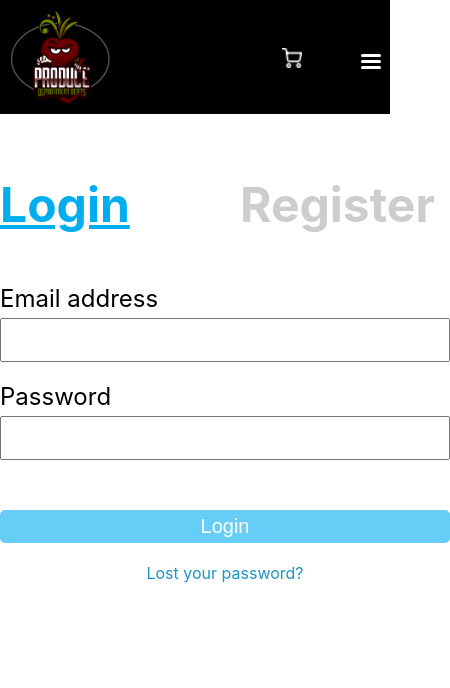
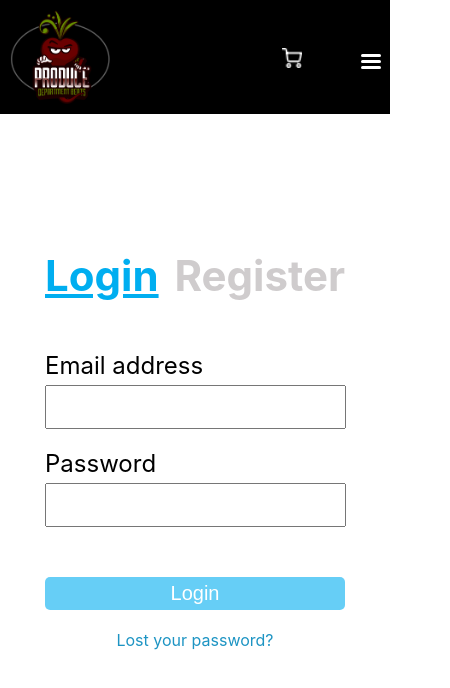
Before and after one commit to vernonsyncere/pdbeats, a React (Create React App) app in the folder client/: page / in a window 390 px wide. Shown: the top 688 px of the page, 450 px wide, since content can reach past the window. Built offline with nearby package versions, Linux system fonts and the light colour scheme.

Commit message:
media query for RegistartionLogin page

```diff
--- a/client/src/components/RegistrationLogin/StyledRegistrationLogin.module.css
+++ b/client/src/components/RegistrationLogin/StyledRegistrationLogin.module.css
@@ -4,7 +4,7 @@
 }
 
 .Registration {
-  margin-top: 175px;
+  margin-top: 250px;
 }
 
 .formBox {
@@ -81,3 +81,56 @@
   margin-top: 20px;
   color: rgb(29, 148, 195);
 }
+
+
+@media(max-width: 475px) {
+  .formBox {
+    width: 300px;
+  }
+
+  .titles {
+    font-size: 1.75rem;
+  }
+
+  .second {
+    font-size: 1.75rem;
+  }
+}
+
+@media(max-width: 310px) {
+  .formBox {
+    width: 250px;
+  }
+
+  .titles {
+    font-size: 1.5rem;
+  }
+
+  .second {
+    font-size: 1.5rem;
+  }
+
+  .formSection label {
+    font-size: 1rem;
+    font-weight: 400;
+  }
+}
+
+@media(max-width: 250px) {
+  .formBox {
+    width: 200px;
+  }
+
+  .titles {
+    font-size: 1.25rem;
+  }
+
+  .second {
+    font-size: 1.25rem;
+  }
+
+  /* .formSection label {
+    font-size: 1rem;
+    font-weight: 400;
+  } */
+}
```
